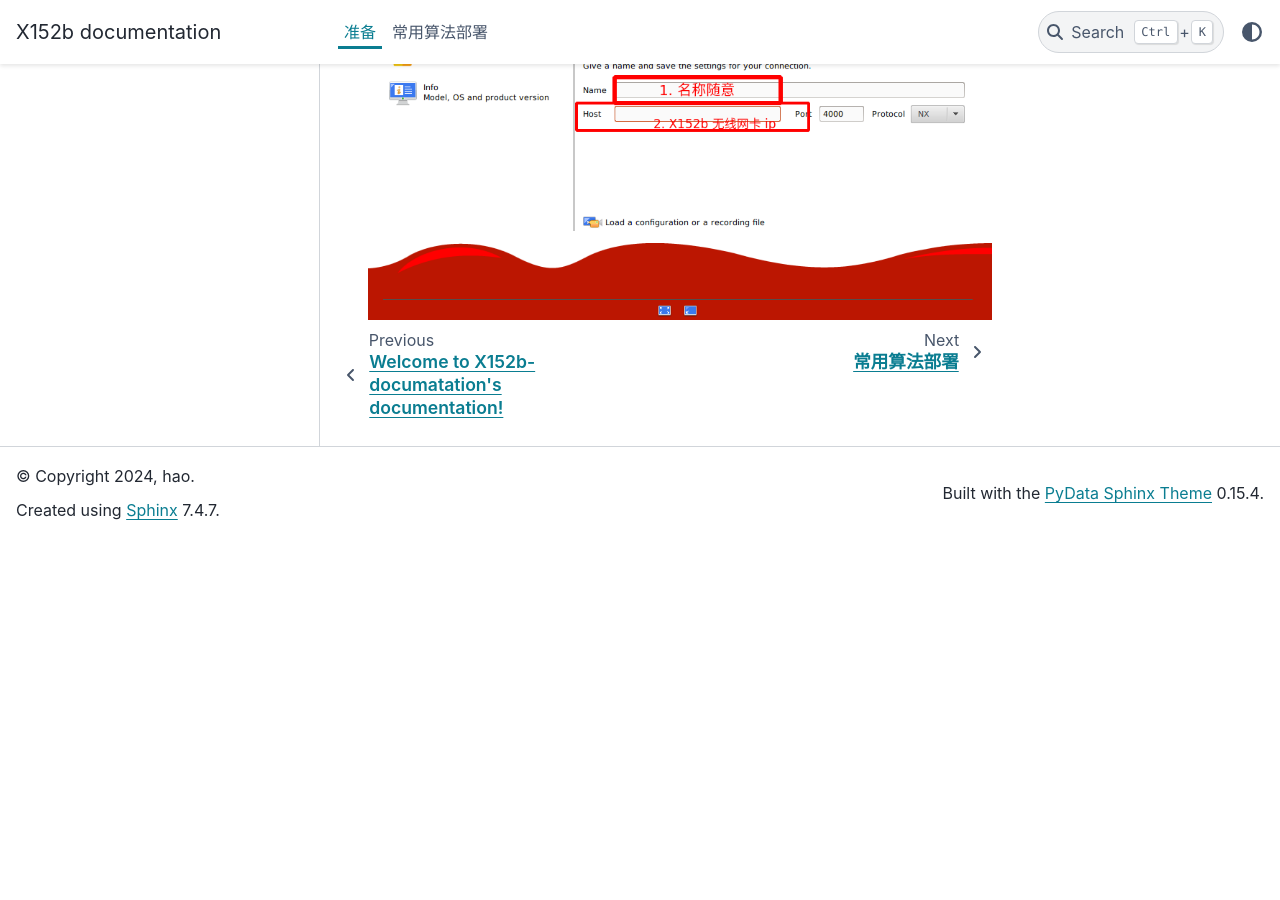
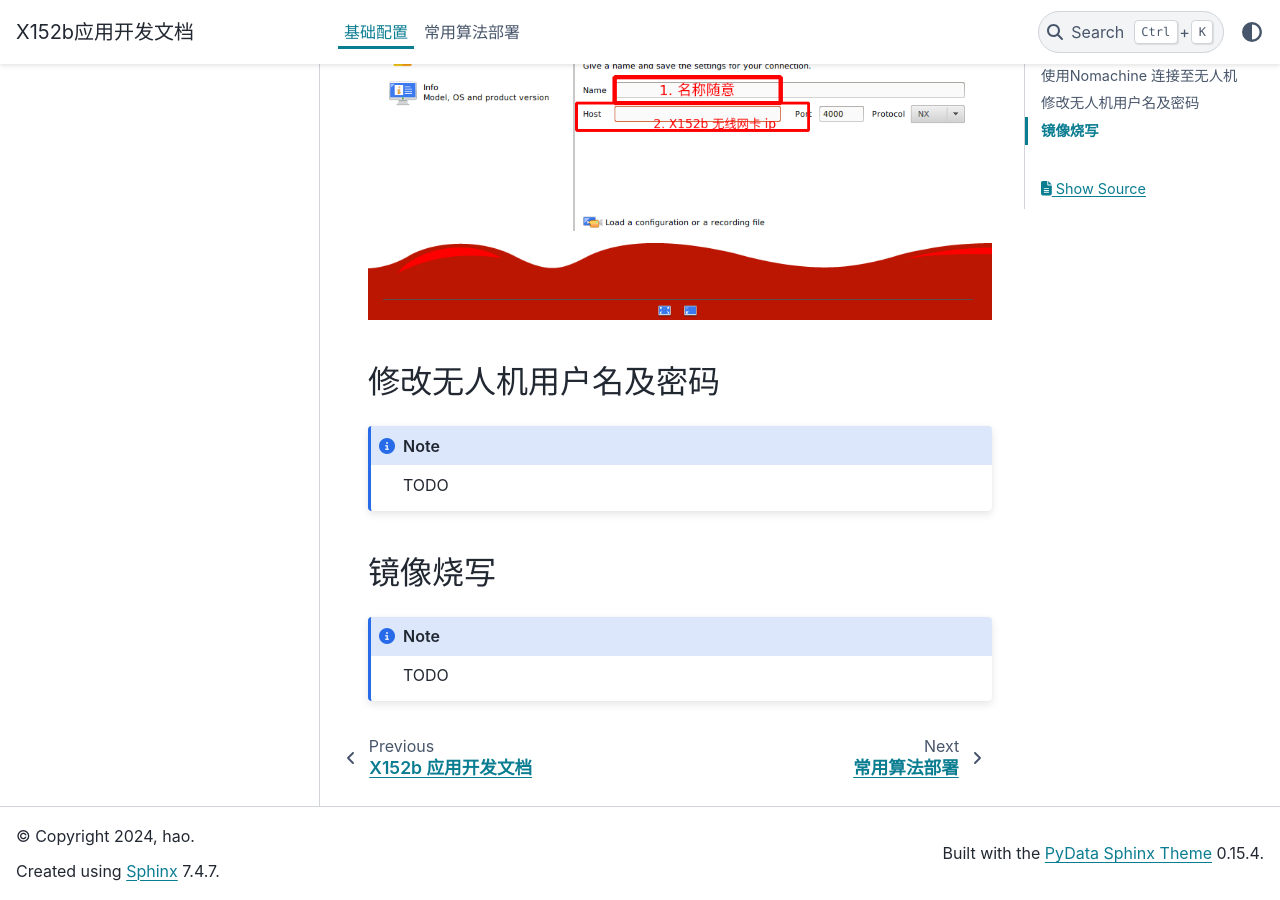
Before and after one commit to emNavi/X152b-doc, a Sphinx documentation site: the page built from source/prepare.rst, in a window 1280 px wide and 900 px high, scrolled down 2114 px. Built offline with Sphinx 7.4.7 and the PyData theme 0.15.4, drawn with Linux system fonts in a browser that asks for light colours; before the commit the page ends 2654 px from its top, so only the background shows below that.

Commit message:
update,fix error

```diff
--- a/source/code_lib/ego_planner.rst
+++ b/source/code_lib/ego_planner.rst
@@ -214,7 +214,7 @@
 实验
 ------------------
 
-在根据当前场景修改了打点信息并确保相机内外参没有问题后，现在可以开始测试了,在 :code:`ego_planner_v1_all_in_one`中有5个脚本，分别为
+在根据当前场景修改了打点信息并确保相机内外参没有问题后，现在可以开始测试了,在 :code:`ego_planner_v1_all_in_one` 中有5个脚本，分别为
 
 .. code-block:: bash
 
--- a/source/code_lib/index.rst
+++ b/source/code_lib/index.rst
@@ -2,7 +2,7 @@
 ============
 
 .. toctree::
-    :titlesonly:
+    :maxdepth: 2
     :glob:
 
     *
--- a/source/conf.py
+++ b/source/conf.py
@@ -6,7 +6,7 @@
 # -- Project information -----------------------------------------------------
 # https://www.sphinx-doc.org/en/master/usage/configuration.html#project-information
 
-project = 'X152b'
+project = 'X152b应用开发指南'
 copyright = '2024, hao'
 author = 'hao'
 
@@ -26,5 +26,15 @@
 html_theme = 'pydata_sphinx_theme'
 html_static_path = ['_static']
 html_sidebars = {
-    'whats-new': []
+    "**": ["sidebar-nav-bs", "sidebar-ethical-ads"]
 }
+html_theme_options = {
+   "show_nav_level": 0
+}
+
+html_theme_options = {
+    "logo": {
+        "text": "X152b应用开发文档",
+        "image_dark": "_static/logo-dark.svg",
+    },
+    }
--- a/source/index.rst
+++ b/source/index.rst
@@ -3,12 +3,12 @@
    You can adapt this file completely to your liking, but it should at least
    contain the root `toctree` directive.
 
-Welcome to X152b-documatation's documentation!
-==============================================
+X152b 应用开发文档
+================
 
 .. toctree::
    :maxdepth: 2
-   :caption: Contents:
+   :caption: 目录:
 
    prepare
    code_lib/index
--- a/source/prepare.rst
+++ b/source/prepare.rst
@@ -1,5 +1,6 @@
-准备
+基础配置
 ==============================================
+
 
 X152b 的默认账户信息如下:
 
@@ -7,7 +8,7 @@
 * 默认密码: 123456
 
 连接至新wifi
-------------------
+-----------
 
 X152b提供通过USB虚拟局域网连接有线直连pc的方法,
 
@@ -56,7 +57,7 @@
 
 
 使用Nomachine 连接至无人机
-------------------
+-----------------------
 
 .. image:: assets/nomachine_step_1.png
   :width: 800
@@ -65,3 +66,16 @@
 .. image:: assets/nomachine_step_2.png
   :width: 800
   :alt: Alternative text
+
+
+修改无人机用户名及密码
+-------------------
+
+.. note::
+    TODO
+
+镜像烧写
+-------
+
+.. note::
+    TODO
```
